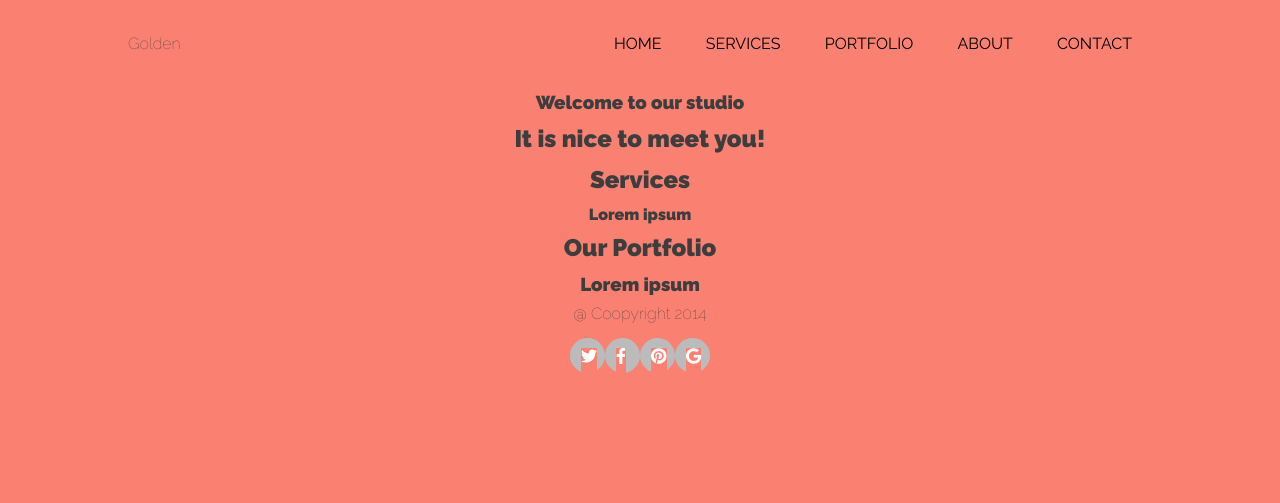
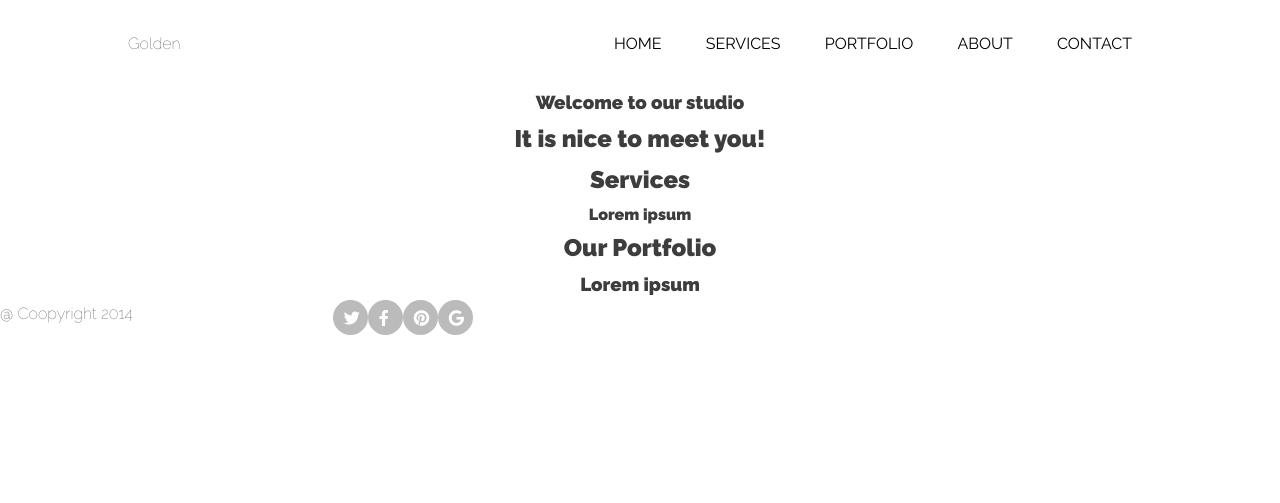
Before and after one commit to DobroTora/projekt-task-runner, a website: page index.html in a window 1280 px wide. Drawn offline with Linux system fonts and the light colour scheme.

Commit message:
Style footer

```diff
--- a/css/style.css
+++ b/css/style.css
@@ -4,7 +4,6 @@
   box-sizing: border-box;
   margin: 0;
   padding: 0;
-  background-color: salmon;
 }
 
 li, a, button {
@@ -58,18 +57,15 @@ header {
 /*  FOOTER */
 
 .footer {
-    position: fixed;
     display: flex;
-    background-color: lightblue;
+    height: 200px;
 }
 
 .wrapper-footer ul {
-    margin: 10px;
     display: flex;
-    padding: 10px;
-    justify-content: center;
+    justify-content:space-around;
     margin: 0;
-    padding: 10px;
+    padding-left: 200px;
     list-style-type: none;
 }
 
--- a/index.html
+++ b/index.html
@@ -42,7 +42,7 @@
                     <h3>Lorem ipsum</h3>
                 </div>
         </section>
-        <footer>
+        <footer class="footer">
             <div>
                 @ Coopyright 2014
             </div>
```
